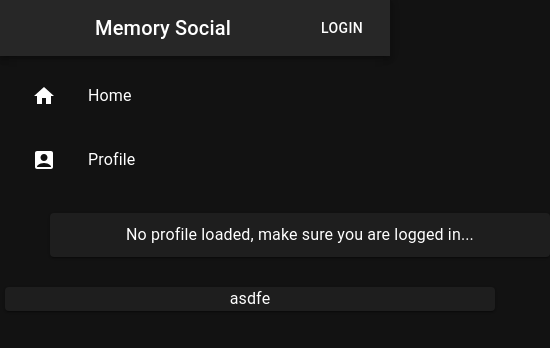
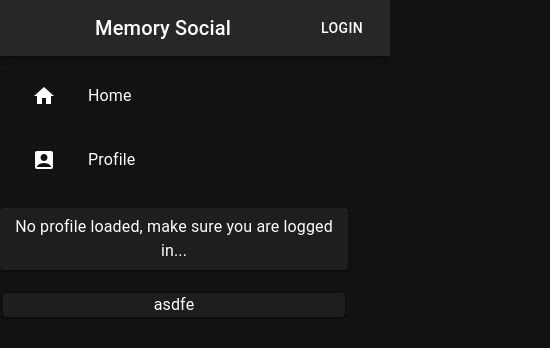
Before and after one commit to borisBoris17/fb-clone-ui, a React (Create React App) app: page / in a window 390 px wide. Shown: the top 348 px of the page, 550 px wide, since content can reach past the window. Built offline with nearby package versions, Linux system fonts and the light colour scheme; no server answers.

Commit message:
Fix CSS for small screens - Tucker

```diff
--- a/src/Components/LoginComponent.js
+++ b/src/Components/LoginComponent.js
@@ -13,7 +13,7 @@ const modalStyle = {
   top: '50%',
   left: '50%',
   transform: 'translate(-50%, -50%)',
-  width: '30%',
+  width: '400px',
   bgcolor: 'background.paper',
   border: '1px solid #000',
   boxShadow: 24,
--- a/src/Components/RegisterComponent.js
+++ b/src/Components/RegisterComponent.js
@@ -13,7 +13,7 @@ const modalStyle = {
   top: '50%',
   left: '50%',
   transform: 'translate(-50%, -50%)',
-  width: '30%',
+  width: '400px',
   bgcolor: 'background.paper',
   border: '1px solid #000',
   boxShadow: 24,
--- a/src/Stylesheets/Feed.css
+++ b/src/Stylesheets/Feed.css
@@ -29,6 +29,11 @@
     flex-direction: column;
   }
 
+  .feed {
+    flex: 1 1 auto;
+    margin: 0%;
+  }
+
   .profileComponent {
     flex-direction: column;
   }
@@ -39,6 +44,5 @@
     margin-right: 0px;
     margin-left: 0px;
     margin-bottom: 20px;
-    min-width: 500px;
   }
 }
```
